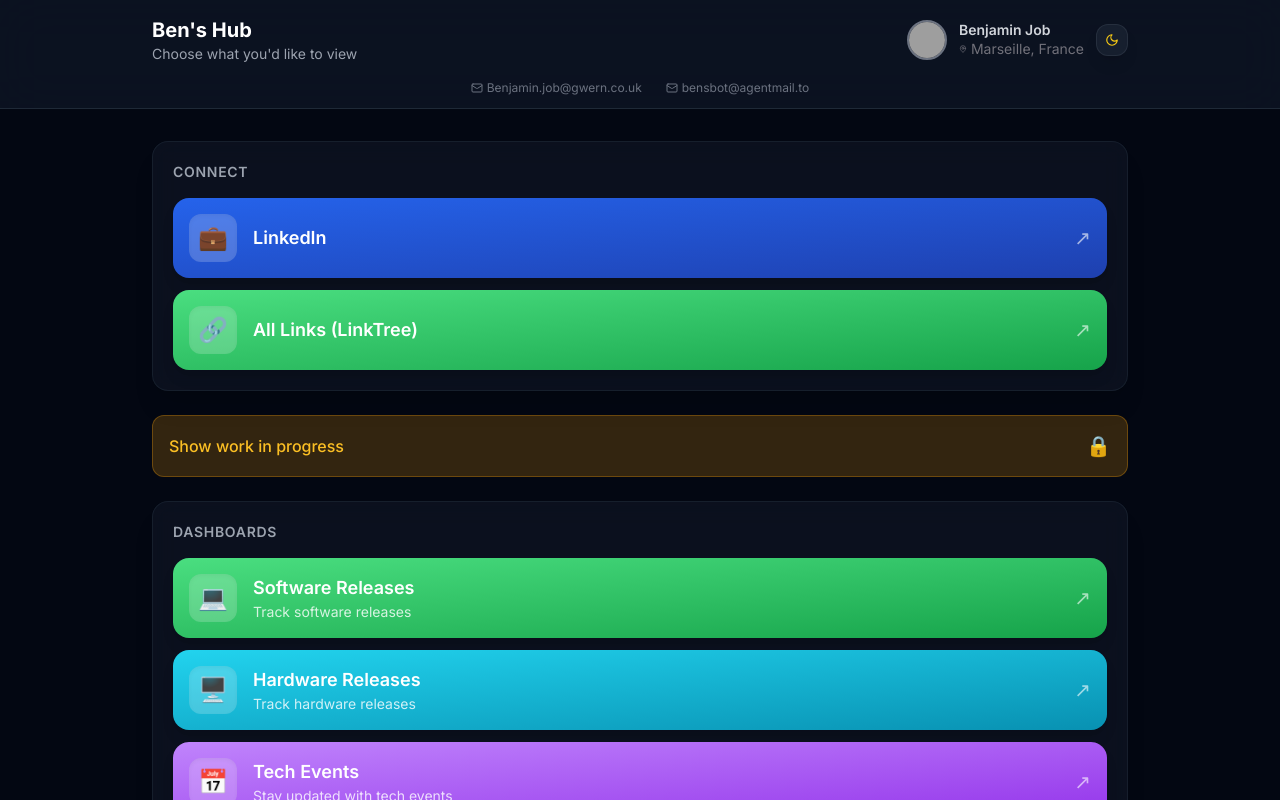
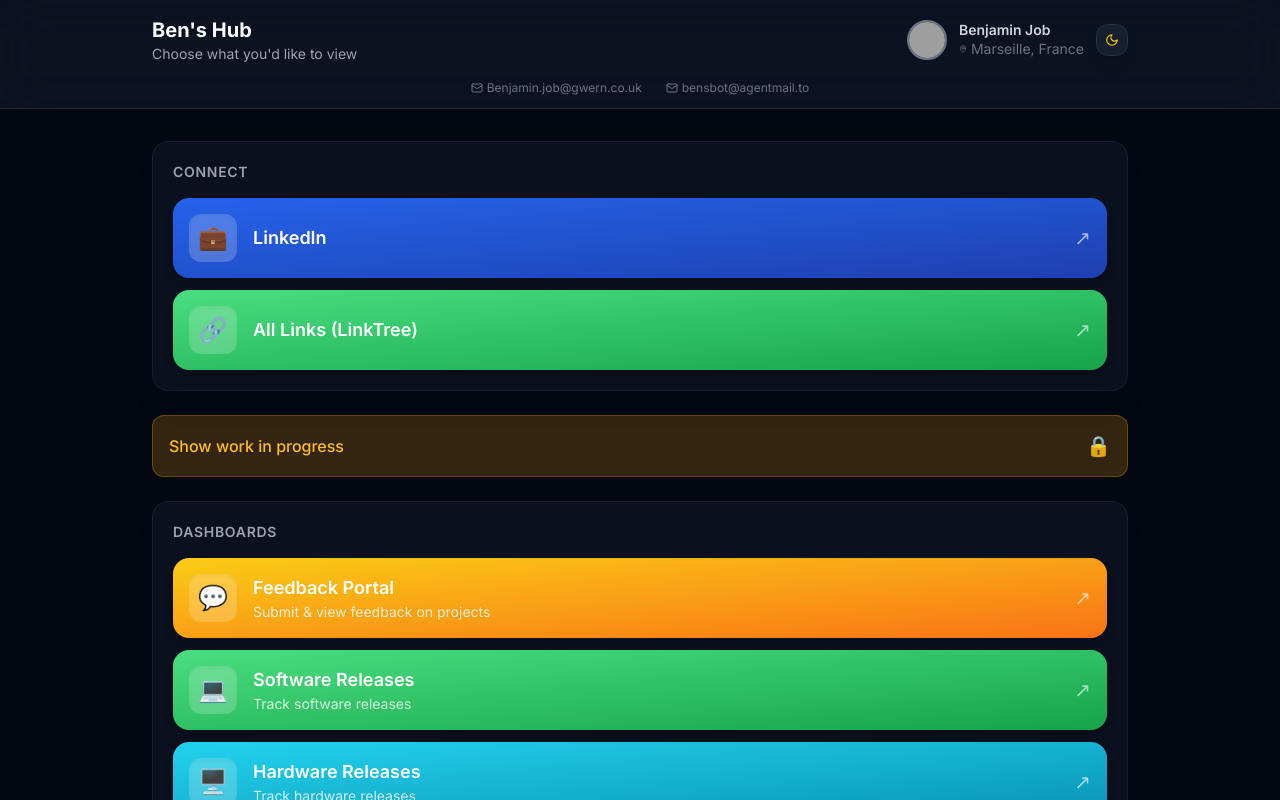
Before and after one commit to benjaminjob1/bens-hub-dashboard, a Next.js app: page / in a window 1280 px wide. Shown: the top 800 px of the page. Built offline with nearby package versions, Linux system fonts and the light colour scheme; grey boxes are pictures that could not be loaded.

Commit message:
fix: model railway description simplified

```diff
--- a/src/app/page.tsx
+++ b/src/app/page.tsx
@@ -6,6 +6,14 @@
 import { useTheme } from "../components/Layout";
 
 const apps = [
+  {
+    id: 'fb',
+    title: 'Feedback Portal',
+    description: 'Submit & view feedback on projects',
+    url: 'https://feedback.benjob.me',
+    icon: '💬',
+    color: 'bg-gradient-to-br from-yellow-400 to-orange-500',
+  },
   {
     id: '1',
     title: 'Software Releases',
@@ -51,11 +59,19 @@
   },
   {
     id: 'w2',
-    title: 'My Webpage',
-    description: "View my projects and portfolio",
+    title: 'Previous Website',
+    description: "View my old projects and portfolio",
     url: 'https://benjaminjob.wixsite.com/projects',
     icon: '🌐',
     color: 'bg-gradient-to-br from-blue-400 to-blue-600',
+  },
+  {
+    id: 'w3',
+    title: 'Model Railway Site',
+    description: 'In development',
+    url: 'https://railway.benjob.me',
+    icon: '🚂',
+    color: 'bg-gradient-to-br from-red-400 to-red-700',
   },
 ];
 
```
